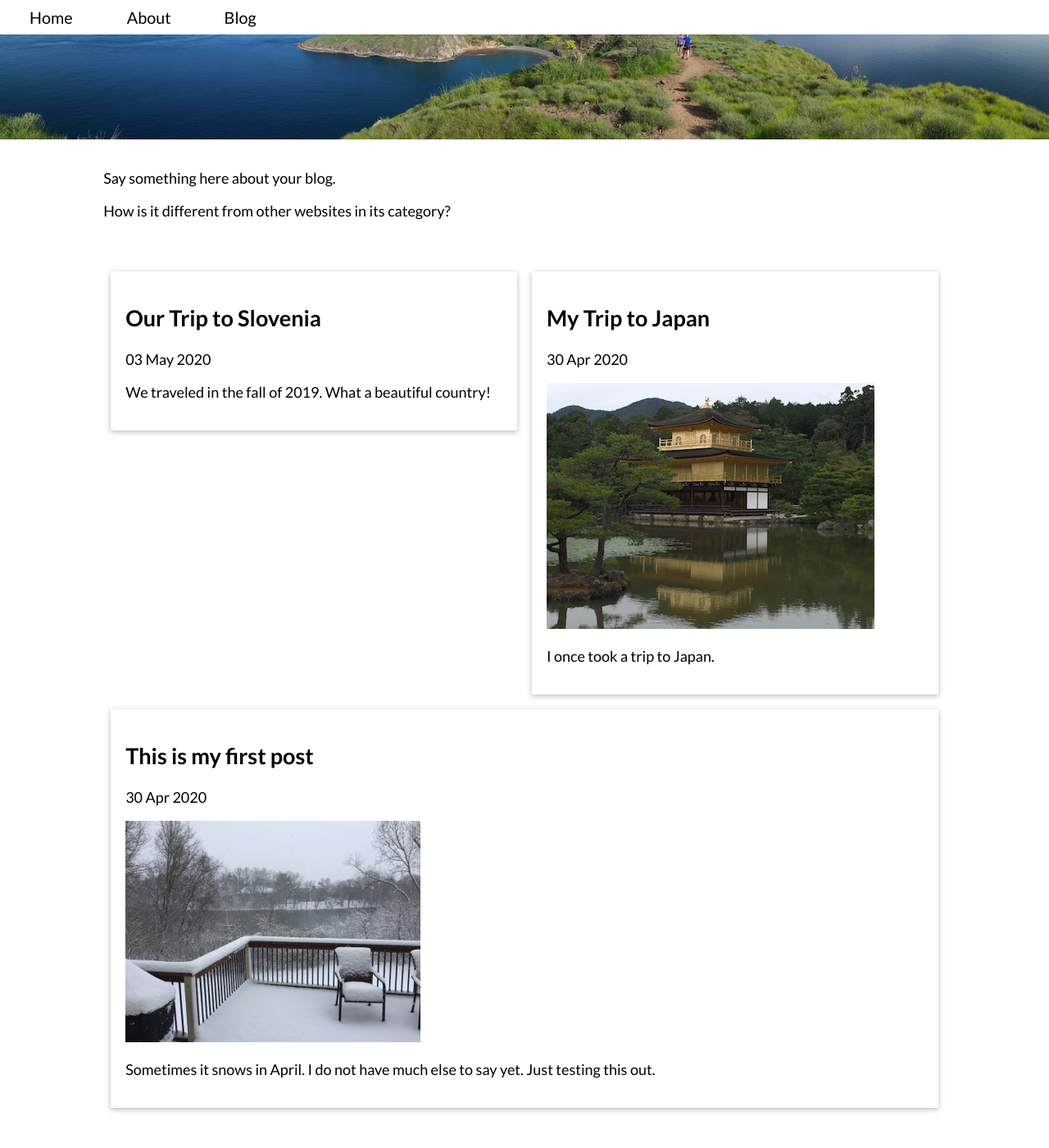
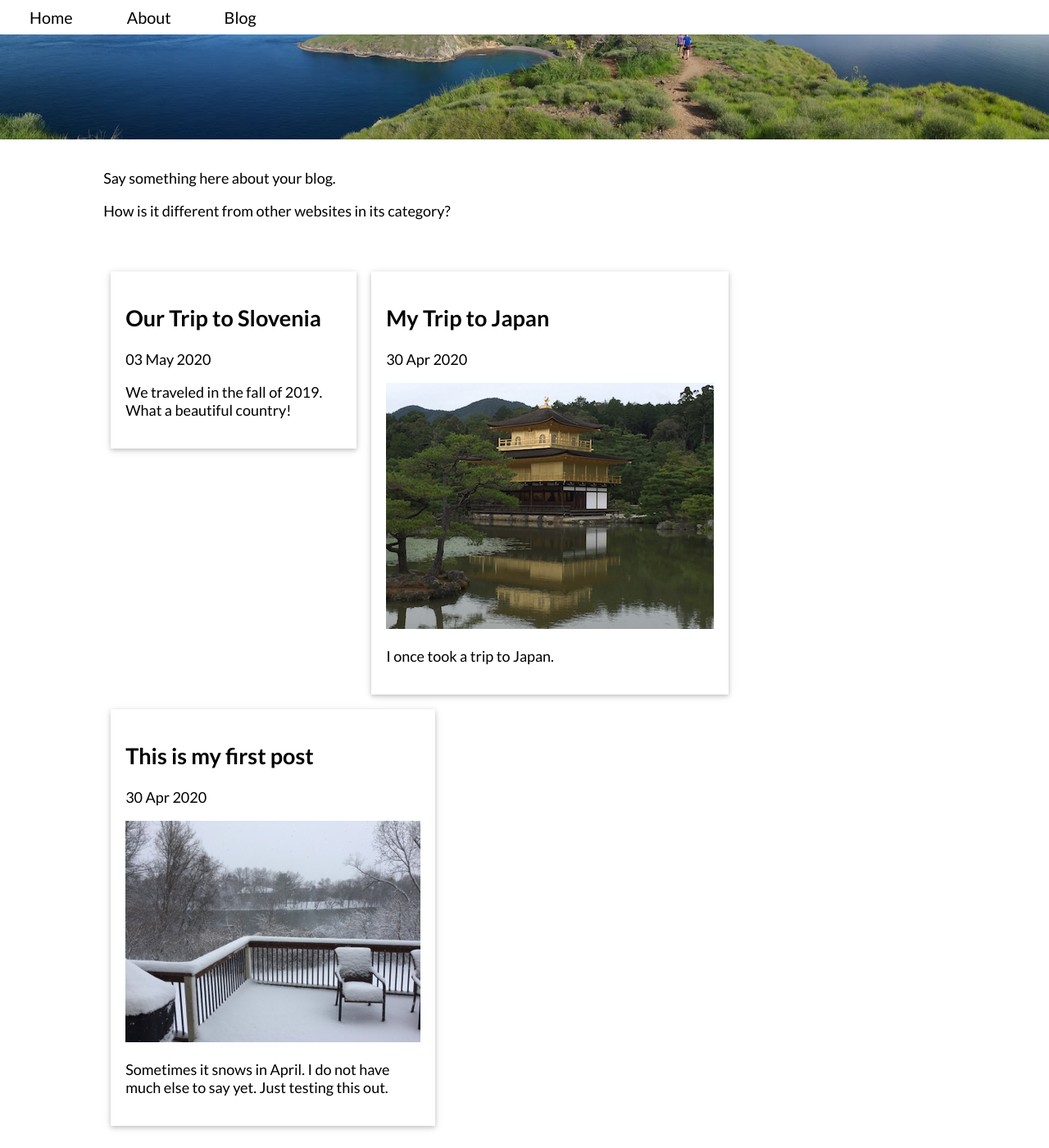
Before and after one commit to placeholdergit/cloneexpjekyllcms, a Jekyll site: the page built from index.md, in a window 1280 px wide and 1400 px high, scrolled down 232 px. Shown: the whole window at 82% size. Built offline with Jekyll 4.4.1, drawn with Linux system fonts in a browser that asks for light colours; a script that is not in the unit is left out; before the commit the page ends 1610 px from its top, so only the background shows below that.

Commit message:
Remove flex-grow from .card

```diff
--- a/_sass/main.scss
+++ b/_sass/main.scss
@@ -70,7 +70,7 @@ ul {
   box-shadow:0 2px 5px 0 rgba(0,0,0,0.16),0 2px 10px 0 rgba(0,0,0,0.12);
   padding: 1em;
   margin: 0.5em;
-  flex: 1 1 300px;
+  flex: 0 1 300px;
   align-self: flex-start;
 }
 .flex-container {
```
